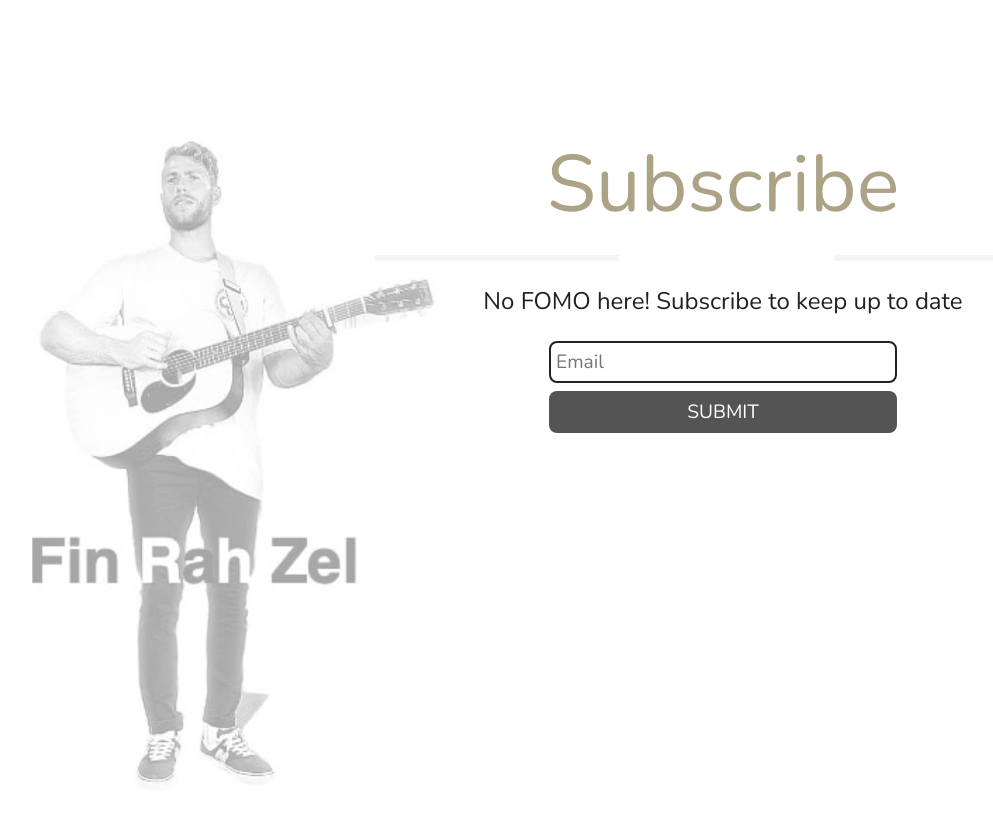
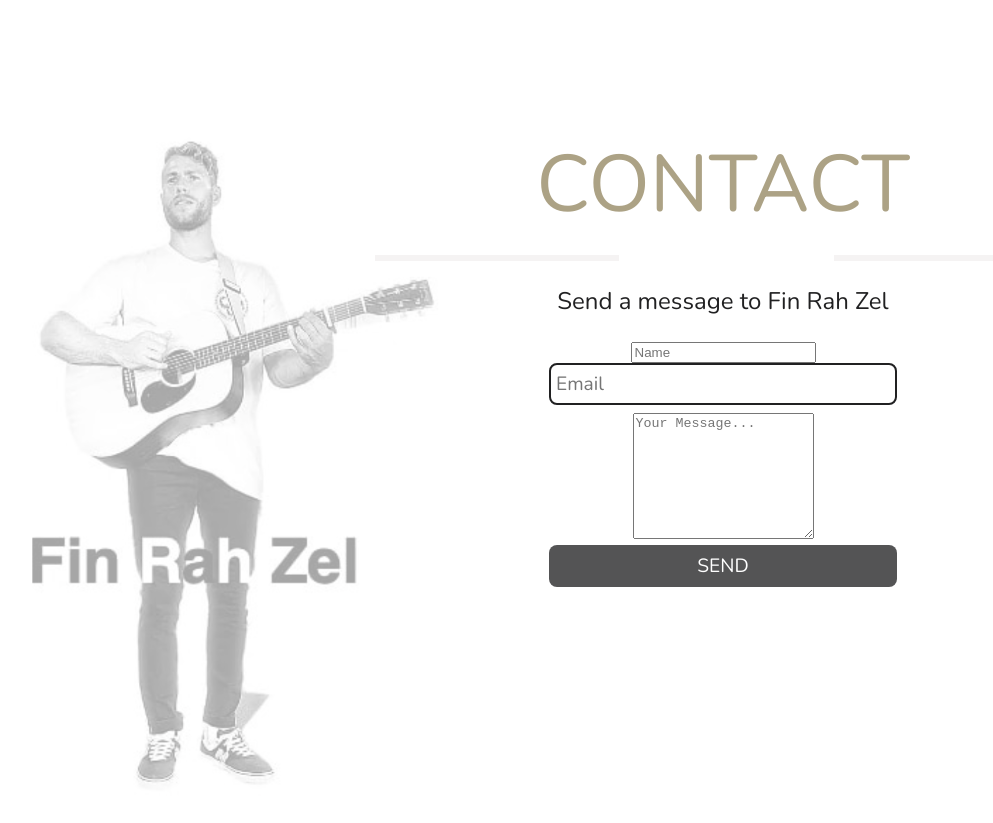
Before and after one commit to NakiNorton/Fin-Rah-Zel, a React (Create React App) app: page / in a window 1280 px wide. Shown: the part 2840-3663 px from the top of the page, without its empty margins (145-1138 px from the left). Built offline with nearby package versions, Linux system fonts and the light colour scheme; a web font is replaced by a local one.

Commit message:
Implement emailjs and add fields to form

```diff
--- a/package.json
+++ b/package.json
@@ -8,6 +8,7 @@
     "@testing-library/jest-dom": "^5.11.9",
     "@testing-library/react": "^11.2.3",
     "@testing-library/user-event": "^12.6.2",
+    "emailjs-com": "^2.6.4",
     "react": "^17.0.1",
     "react-dom": "^17.0.1",
     "react-scripts": "4.0.1",
--- a/src/components/SubscribeContainer.js
+++ b/src/components/SubscribeContainer.js
@@ -1,37 +1,60 @@
 import React, { useState } from 'react'
+import emailjs from 'emailjs-com'
 import photo from '../assets/Fin-Rah-Zel-Titled-Pic.png'
 
 const SubscribeContainer = () => {
-  const [email, setEmail] = useState('')
-  const [subscribed, setSubscription] = useState(false)
+  const [ name, setName ] = useState('')
+  const [ email, setEmail ] = useState('')
+  const [ message, setMessage ] = useState('')
+  const [ msgSubmitted , setMsgSubmitted] = useState(false)
+  const [ msgError, setMsgError ] = useState(false)
 
   const handleClick = (e) => {
-    alert(`Submit ${email}`)
-    setEmail('')
-    setSubscription(true)
+    let service_id = 'contactForm'
+    const templateId = 'contactForm'
+    const userId = 'user_kLBvhhw1nt5nmgAeYLlAk'
+    const templateParams = {
+      'from_name': name,
+      'reply_to': email,
+      'message': message
+    }
+
+    emailjs.send(service_id, templateId, templateParams, userId)
+      .then((response) => {
+        setMsgSubmitted(true)
+        console.log('SUCCESS!', response.status, response.text);
+      }, (err) => {
+        setMsgError(true)
+        console.log('FAILED...', err);
+      });
   }
 
   return (
     <>
-      <section className="subscribe-container">
+      <section className="subscribe-container fade-in-section">
         <section className="column-1">
         <img className="img" src={photo} alt="Fin Rah Zel holding guitar"/>
         </section>
         <section className="column-2">
           <div className="sec-title-container">
-            <h2 className="section-heading">Subscribe</h2>
+            <h2 className="section-heading">CONTACT</h2>
           </div>
-          {!subscribed &&
+          {(!msgSubmitted && !msgError) &&
             <>
-              <p>No FOMO here! Subscribe to keep up to date </p>
+              <p>Send a message to Fin Rah Zel</p>
               <div className="form-area">
+                <input id="nameInput" name="name" type="text" placeholder="Name" value={name} onChange={(e) => setName(e.target.value)} />
                 <input id="emailInput" name="email" type="text" placeholder="Email" value={email} onChange={(e) => setEmail(e.target.value)} />
-                <button id="submit-btn" onClick={() => handleClick()}>SUBMIT</button>
+              <textarea id="message" name="message" type="text" placeholder="Your Message..." rows="8" maxlength='250' value={message} onChange={(e) => setMessage(e.target.value)} />
+                <button id="submit-btn" onClick={() => handleClick()}>SEND</button>
               </div>
             </>
           }
-          {subscribed &&
-            <p>Thanks for signing up!</p>
+          {msgSubmitted &&
+            <p>Thanks for your message!</p>
+          }
+          {msgError &&
+            <p>Sorry, something went wrong and we couldn't send your message. Please refresh the page and try again.</p>
           }
         </section>
       </section>
```
Also changed, not shown: 1 other file (tests, documents, lock files or other folders).
